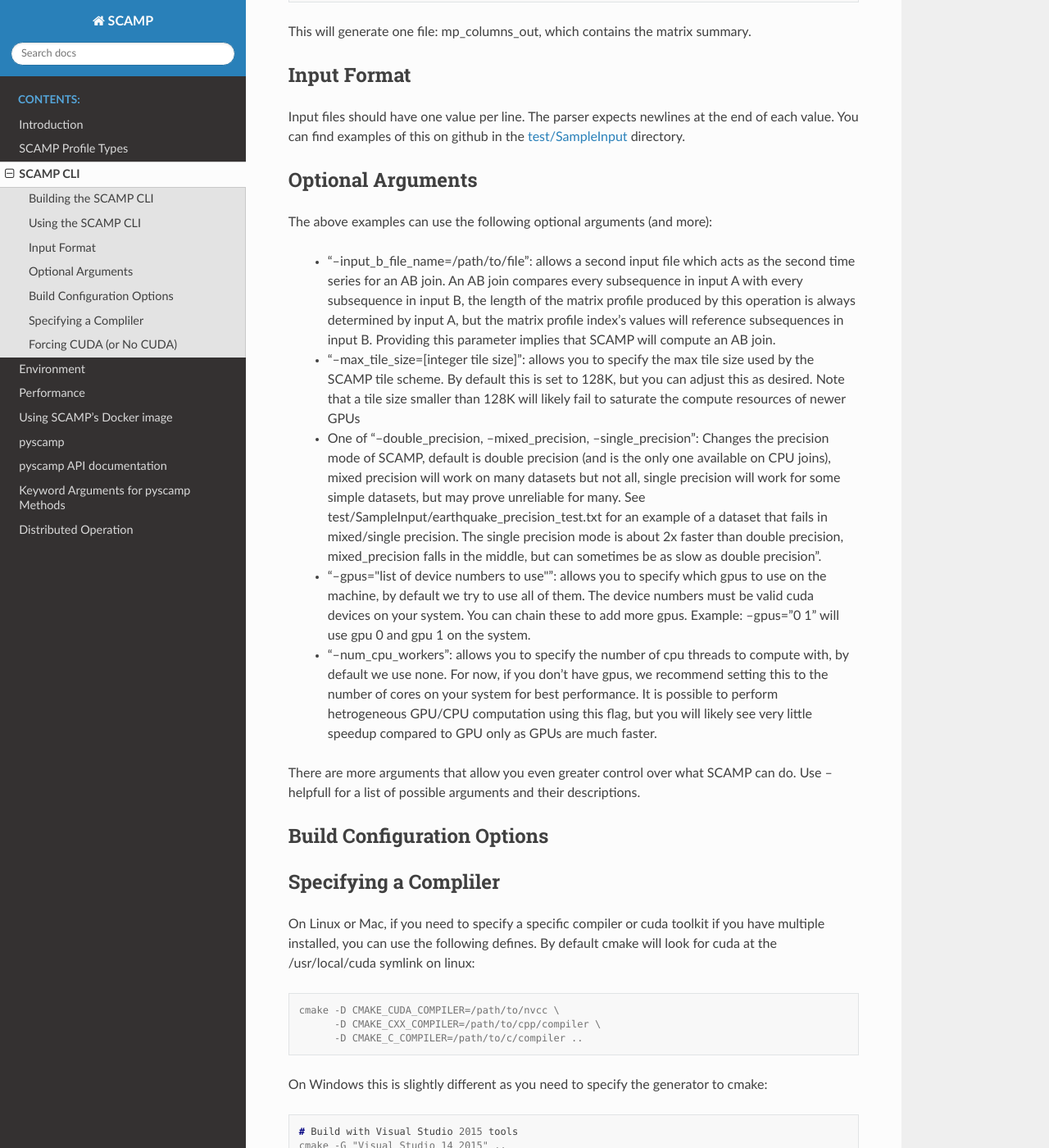
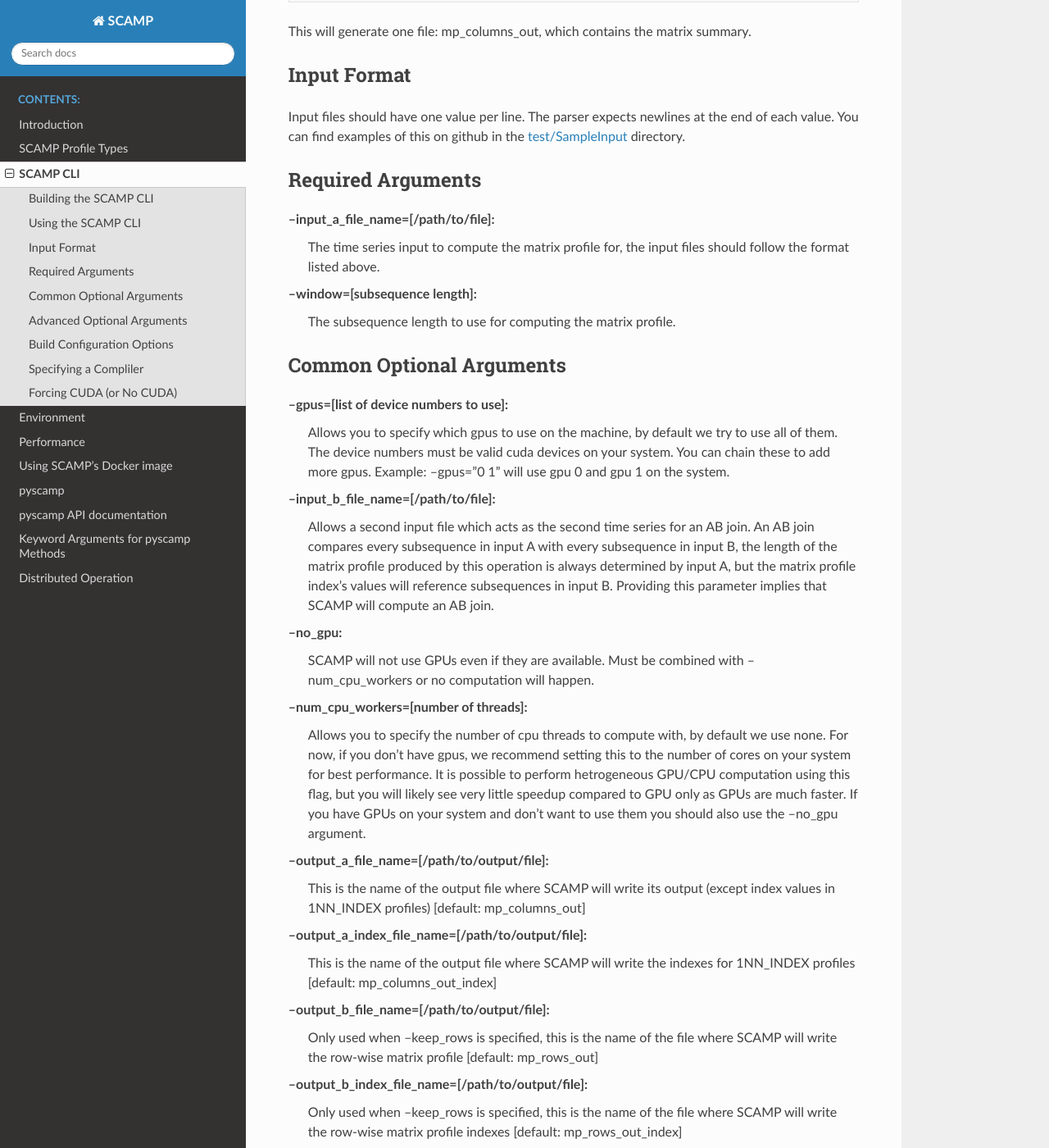
Before and after one commit to zpzim/SCAMP, a Sphinx documentation site: the page built from docs/source/cli.rst, in a window 1280 px wide and 1400 px high, scrolled down 1513 px. Shown: the whole window at 82% size. Built offline with Sphinx 7.4.7 and the Read the Docs theme 2.0.0, drawn with Linux system fonts in a browser that asks for light colours; some of the changed text lies outside the part shown.

Commit message:
Added more extensive documentation of the SCAMP CLI Flags

```diff
--- a/docs/source/cli.rst
+++ b/docs/source/cli.rst
@@ -66,18 +66,87 @@
 Input files should have one value per line. The parser expects newlines at the end of each value. You can find examples of this on github in the `test/SampleInput <https://github.com/zpzim/SCAMP/tree/master/test/SampleInput>`_ directory.
 
 
-Optional Arguments
+Required Arguments
 ******************
 
-The above examples can use the following optional arguments (and more):
+--input_a_file_name=[/path/to/file]:
+  The time series input to compute the matrix profile for, the input files should follow the format listed above.
 
-  * "--input_b_file_name=/path/to/file": allows a second input file which acts as the second time series for an AB join. An AB join compares every subsequence in input A with every subsequence in input B, the length of the matrix profile produced by this operation is always determined by input A, but the matrix profile index's values will reference subsequences in input B. Providing this parameter implies that SCAMP will compute an AB join.
-  * "--max_tile_size=[integer tile size]": allows you to specify the max tile size used by the SCAMP tile scheme. By default this is set to 128K, but you can adjust this as desired. Note that a tile size smaller than 128K will likely fail to saturate the compute resources of newer GPUs
-  * One of "--double_precision, --mixed_precision, --single_precision": Changes the precision mode of SCAMP, default is double precision (and is the only one available on CPU joins), mixed precision will work on many datasets but not all, single precision will work for some simple datasets, but may prove unreliable for many. See test/SampleInput/earthquake_precision_test.txt for an example of a dataset that fails in mixed/single precision. The single precision mode is about 2x faster than double precision, mixed_precision falls in the middle, but can sometimes be as slow as double precision".
-  * "--gpus=\"list of device numbers to use\"": allows you to specify which gpus to use on the machine, by default we try to use all of them. The device numbers must be valid cuda devices on your system. You can chain these to add more gpus. Example: --gpus="0 1" will use gpu 0 and gpu 1 on the system.
-  * "--num_cpu_workers": allows you to specify the number of cpu threads to compute with, by default we use none. For now, if you don't have gpus, we recommend setting this to the number of cores on your system for best performance. It is possible to perform hetrogeneous GPU/CPU computation using this flag, but you will likely see very little speedup compared to GPU only as GPUs are much faster.
+--window=[subsequence length]:
+  The subsequence length to use for computing the matrix profile.
 
-There are more arguments that allow you even greater control over what SCAMP can do. Use --helpfull for a list of possible arguments and their descriptions.
+Common Optional Arguments
+*************************
+
+--gpus=[list of device numbers to use]:
+  Allows you to specify which gpus to use on the machine, by default we try to use all of them. The device numbers must be valid cuda devices on your system. You can chain these to add more gpus. Example: --gpus="0 1" will use gpu 0 and gpu 1 on the system.
+
+--input_b_file_name=[/path/to/file]:
+  Allows a second input file which acts as the second time series for an AB join. An AB join compares every subsequence in input A with every subsequence in input B, the length of the matrix profile produced by this operation is always determined by input A, but the matrix profile index's values will reference subsequences in input B. Providing this parameter implies that SCAMP will compute an AB join.
+
+--no_gpu:
+  SCAMP will not use GPUs even if they are available. Must be combined with --num_cpu_workers or no computation will happen.
+
+--num_cpu_workers=[number of threads]:
+  Allows you to specify the number of cpu threads to compute with, by default we use none. For now, if you don't have gpus, we recommend setting this to the number of cores on your system for best performance. It is possible to perform hetrogeneous GPU/CPU computation using this flag, but you will likely see very little speedup compared to GPU only as GPUs are much faster. If you have GPUs on your system and don't want to use them you should also use the --no_gpu argument.
+
+--output_a_file_name=[/path/to/output/file]:
+  This is the name of the output file where SCAMP will write its output (except index values in 1NN_INDEX profiles) [default: mp_columns_out]
+
+--output_a_index_file_name=[/path/to/output/file]:
+  This is the name of the output file where SCAMP will write the indexes for 1NN_INDEX profiles [default: mp_columns_out_index]
+
+--output_b_file_name=[/path/to/output/file]:
+  Only used when --keep_rows is specified, this is the name of the file where SCAMP will write the row-wise matrix profile [default: mp_rows_out]
+
+--output_b_index_file_name=[/path/to/output/file]:
+  Only used when --keep_rows is specified, this is the name of the file where SCAMP will write the row-wise matrix profile indexes [default: mp_rows_out_index]
+
+--output_pearson:
+  SCAMP will output pearson correlation rather than z-normalized euclidean distance.
+
+--print_debug_info:
+  By default SCAMP runs in silent_mode with no output, this option prints debugging information to stdout.
+
+--profile_type=[Type of profile to compute]:
+  Determines the type of matrix profile to compute. See the examples above and in :doc:`Profile Types </profiles>`.
+
+--reduced_height=[height of output matrix]:
+  For matrix summary profiles, the height of the reduced resoulution distance matrix output.
+
+--reduced_width=[width of output matrix]:
+  For matrix summary profiles, the width of the reduced resoulution distance matrix output.
+
+--threshold=[correlation threshold in the interval [0,1] ]:
+  For sum / histogram / knn / matrix_summary profiles. Correlations below this value will be ignored from the final output.
+
+Advanced Optional Arguments
+***************************
+
+One of [--double_precision, --mixed_precision, --single_precision]:
+  Changes the precision mode of SCAMP, default is double precision (and is the only one available on CPU joins), mixed precision will work on many datasets but not all, single precision will work for some simple datasets, but may prove unreliable for many. See test/SampleInput/earthquake_precision_test.txt for an example of a dataset that fails in mixed/single precision. The single precision mode is about 2x faster than double precision, mixed_precision falls in the middle, but can sometimes be as slow as double precision".
+
+--aligned:
+  For ab-joins only, indicates that A and B may start with the same sequence and must consider an exclusion zone.
+
+--high_precision_precompute:
+  Computes the norms of each subsequence during the precomputation step with a more precise, but potentially slower formula with complexity **O(len(timeseries)*sublen)**, this should be tried if you run into issues with the standard method in double precison and need more precise calculations.
+
+--keep_rows:
+  Informs SCAMP to compute the "rowwise mp" and output in a a separate file specified by the flag --output_b_file_name.
+
+  #. In self-joins, specifying this flag results in "output_a_file_name" containing the right matrix profile and "output_b_file_name" containing the left, these can be used to compute time series chains.
+
+  #. This is also useful when computing a distributed self-join, so as to not recompute values in the lower-trianglular portion of the symmetric distance matrix.
+
+--global_col=[global col of the distance matrix in a distributed join]:
+  Informs SCAMP that this join is part of a larger distributed join which starts at this column in the larger distance matrix, this allows us to pick an appropriate exclusion zone for our computation if necessary.
+
+--global_row=[global row of the distance matrix in a distributed join]:
+  Informs SCAMP that this join is part of a larger distributed join which starts at this row in the larger distance matrix, this allows us to pick an appropriate exclusion zone for our computation if necessary.
+
+--max_tile_size=[integer tile size]:
+  Allows you to specify the max tile size used by the SCAMP tile scheme. By default this is set to 128K, but you can adjust this as desired. Note that a tile size smaller than 128K will likely fail to saturate the compute resources of newer GPUs
 
 
 .. _build-config-options:
```
